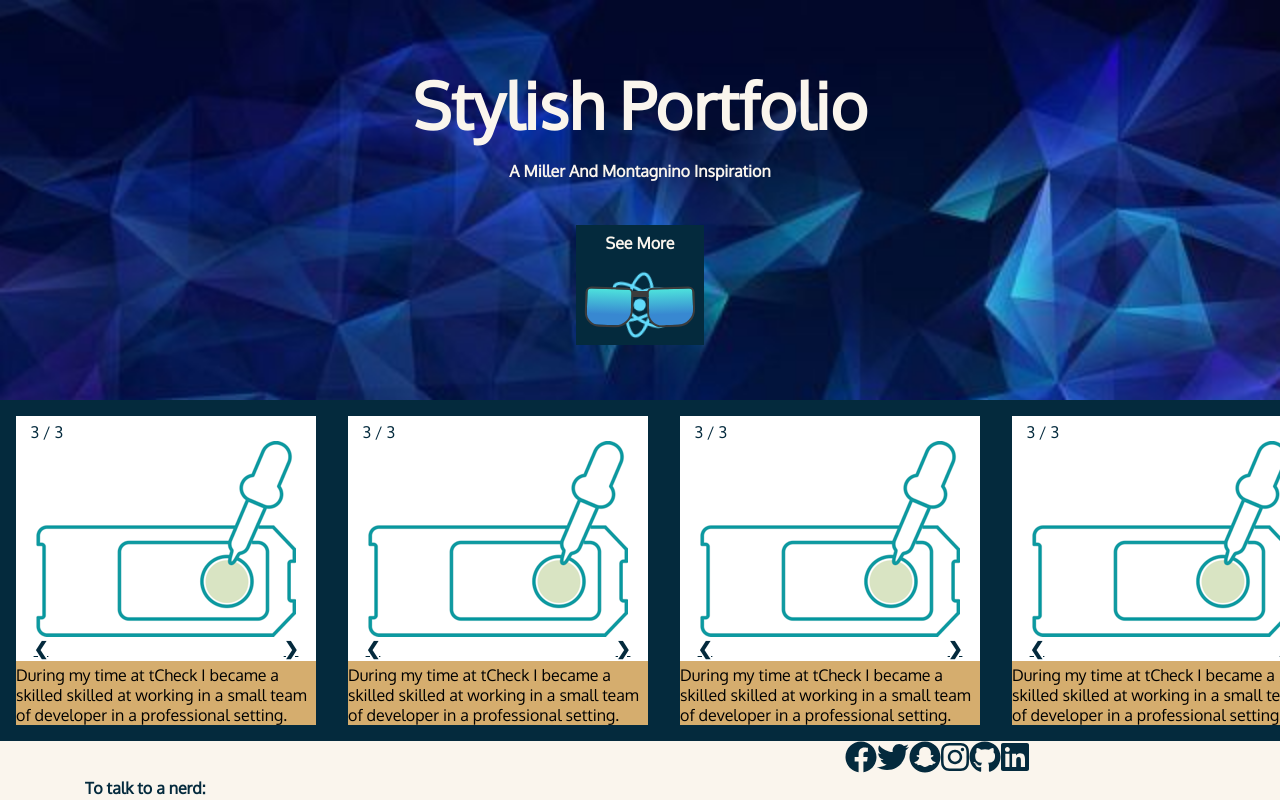
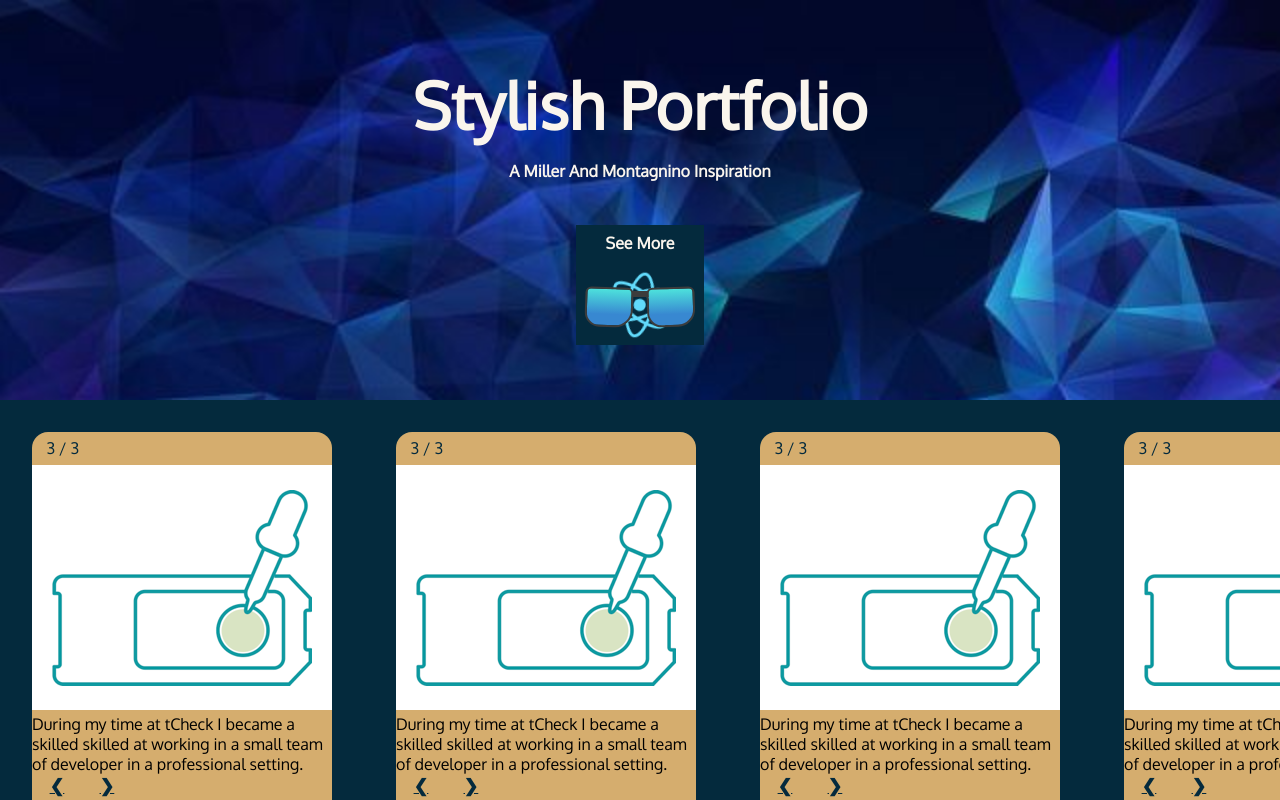
Before and after one commit to StrawHatAaron/reactive-nerd, a React (Create React App) app: page /portfolio in a window 1280 px wide. Shown: the top 800 px of the page. Built offline with nearby package versions, Linux system fonts and the light colour scheme.

Commit message:
gonna read about 16.8 and then bring the navbar back

```diff
--- a/src/components/Pages/Portfolio/Portfolio.js
+++ b/src/components/Pages/Portfolio/Portfolio.js
@@ -9,12 +9,14 @@ export default class Portfolio extends Component{
         return (
             <div>
                 <Header/>
-                <div class="large-animation-slider" id="sliding-container">
-                    <TCheckPortfolio title='slideshow-container'/>
-                    <TCheckPortfolio title='slideshow-container'/>
-                    <TCheckPortfolio title='slideshow-container'/>
-                    <TCheckPortfolio title='slideshow-container'/>
-                    <TCheckPortfolio title='slideshow-container'/>
+                <div className="large-animation-slider" id="sliding-container">
+                    <TCheckPortfolio/>
+                    <TCheckPortfolio/>
+                    <TCheckPortfolio/>
+                    <TCheckPortfolio/>
+                    <TCheckPortfolio/>
+                    <TCheckPortfolio/>
+                    <TCheckPortfolio/>
                 </div>
                 <Footer/>
             </div>
--- a/src/components/Pages/Portfolio/TCheckPortfolio.js
+++ b/src/components/Pages/Portfolio/TCheckPortfolio.js
@@ -21,30 +21,22 @@ export default class TCheckPortfolio extends React.Component{
     }
 
     currentSlide(n){
-        if(n > this.state.src.length - 1) {
-            this.setState({slideIndex: 0});
-        } else if (n < 0) {
-            this.setState({slideIndex: this.state.src.length - 1 });
-        } else {
-            this.setState({slideIndex: n});
-        }
-        console.log(this.state.slideIndex);
+        let newSlide = n<0 ?  2 : Math.abs(n % 3);
+        this.setState({slideIndex: newSlide });
     }
 
     render(){
         return(
-            <div class={this.props.title} id='sliding-container'>
                 <div className="mySlides">
-                    <div className="numbertext">{this.state.slideIndex+1} / 3</div>
+                    <div className="number-text">{this.state.slideIndex+1} / 3</div>
                     <img src={this.state.src[this.state.slideIndex]} alt={this.state.alt[this.state.slideIndex]}/>
                     <div className="bottom-slide-content">
                         During my time at tCheck I became a skilled skilled at working in a small team of developer in a
                         professional setting.
                     </div>
+                    <a className="prev"  href="#" onClick={() => this.currentSlide(this.state.slideIndex - 1)}>&#10094;</a>
+                    <a className="next"  href="#" onClick={() => this.currentSlide(this.state.slideIndex + 1)}>&#10095;</a>
                 </div>
-                <a className="prev"  href="#" onClick={() => this.currentSlide(this.state.slideIndex - 1)}>&#10094;</a>
-                <a className="next"  href="#" onClick={() => this.currentSlide(this.state.slideIndex + 1)}>&#10095;</a>
-            </div>
         );
     }
 }
--- a/src/css/Pages/Portfolio/Portfolio.css
+++ b/src/css/Pages/Portfolio/Portfolio.css
@@ -1,5 +1,8 @@
 div.large-animation-slider{
     overflow: auto;
+    height: 30em;
+    width: 100%;
+
 }
 
 #sliding-container {
@@ -15,6 +18,6 @@ div.large-animation-slider{
 }
 
 #sliding-container::-webkit-scrollbar-thumb {
-    background: linear-gradient(to bottom,#faf5ed,#d5ad6e);
+    background: linear-gradient(to bottom, #d5ad6e, #faf5ed);
     border-radius: 10px;
 }
--- a/src/css/Pages/Portfolio/TCheckPortfolio.css
+++ b/src/css/Pages/Portfolio/TCheckPortfolio.css
@@ -6,10 +6,19 @@
 }
 .mySlides{
     background-color: #d5ad6e;
+    border-radius: 1em;
+    margin:2em;
 }
+
+.mySlides:hover{
+    box-shadow: 0em 0em 1em .15em #000;
+    transform: scale(1.1);
+    -webkit-transition: width 1s;
+    transition: width 1s;
+}
+
 /* Next & previous buttons */
 .prev, .next {
-    position: absolute;
     top: 65.7%;
     height:2.4em;
     padding: 1em;
@@ -20,16 +29,15 @@
 }
 /* Position the "next button" to the right */
 .next {
-    right: 0;
+    margin-right: 0;
 }
 /* On hover, add a black background color with a little bit see-through */
 .prev:hover, .next:hover {
     background-color: rgba(255,255,255,0.8);
 }
 /* Number text (1/3 etc) */
-.numbertext {
+.number-text {
     color: #042a3d;
     font-size: 1rem;
     padding: .4em .9em;
-    position: absolute;
 }
--- a/src/index.js
+++ b/src/index.js
@@ -32,7 +32,7 @@ ReactDOM.render((
         <Route exact path="/blog" component={Blog}/>
         <Route exact path="/portfolio" component={Portfolio}/>
         <Route exact path="/contact" component={Contact}/>
-        <Route exact path="/test" component={Test}/>/>
+        <Route exact path="/test" component={Test}/>
       </div>
      </BrowserRouter>
     ),
```
